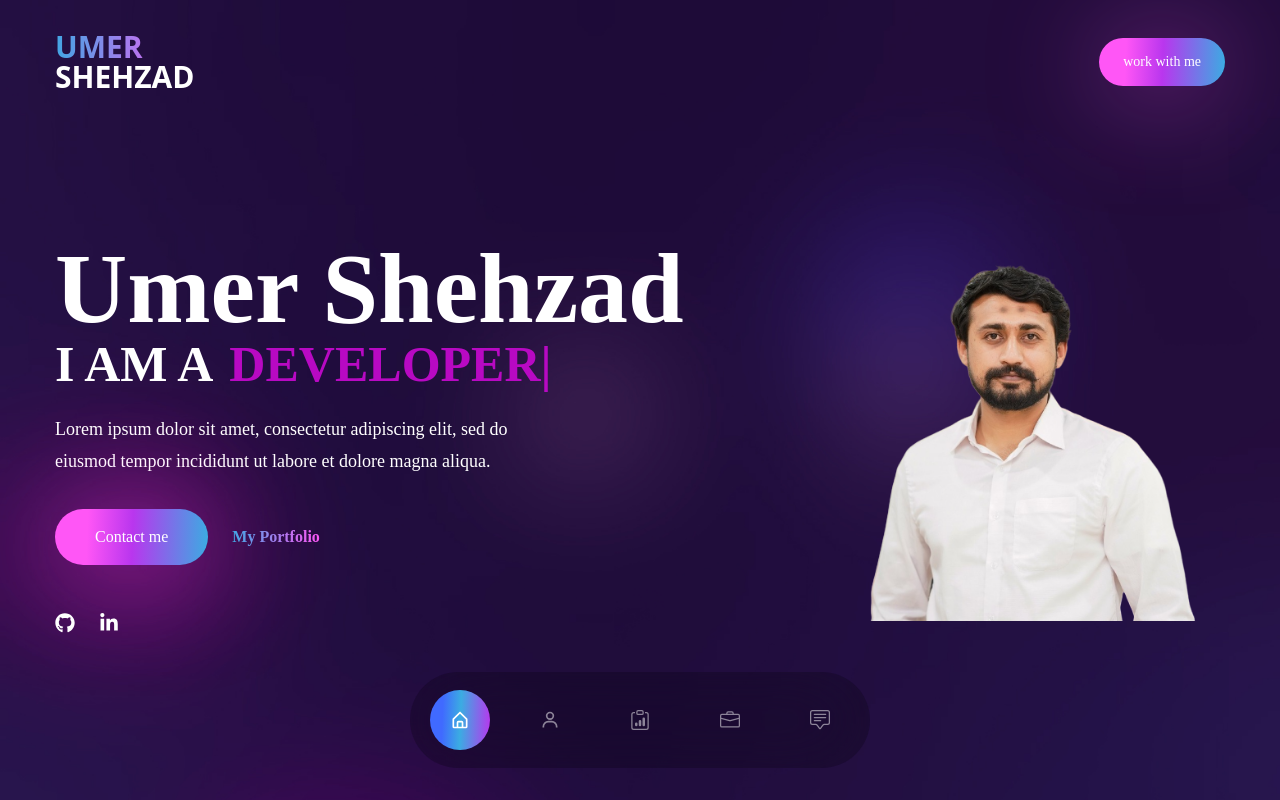
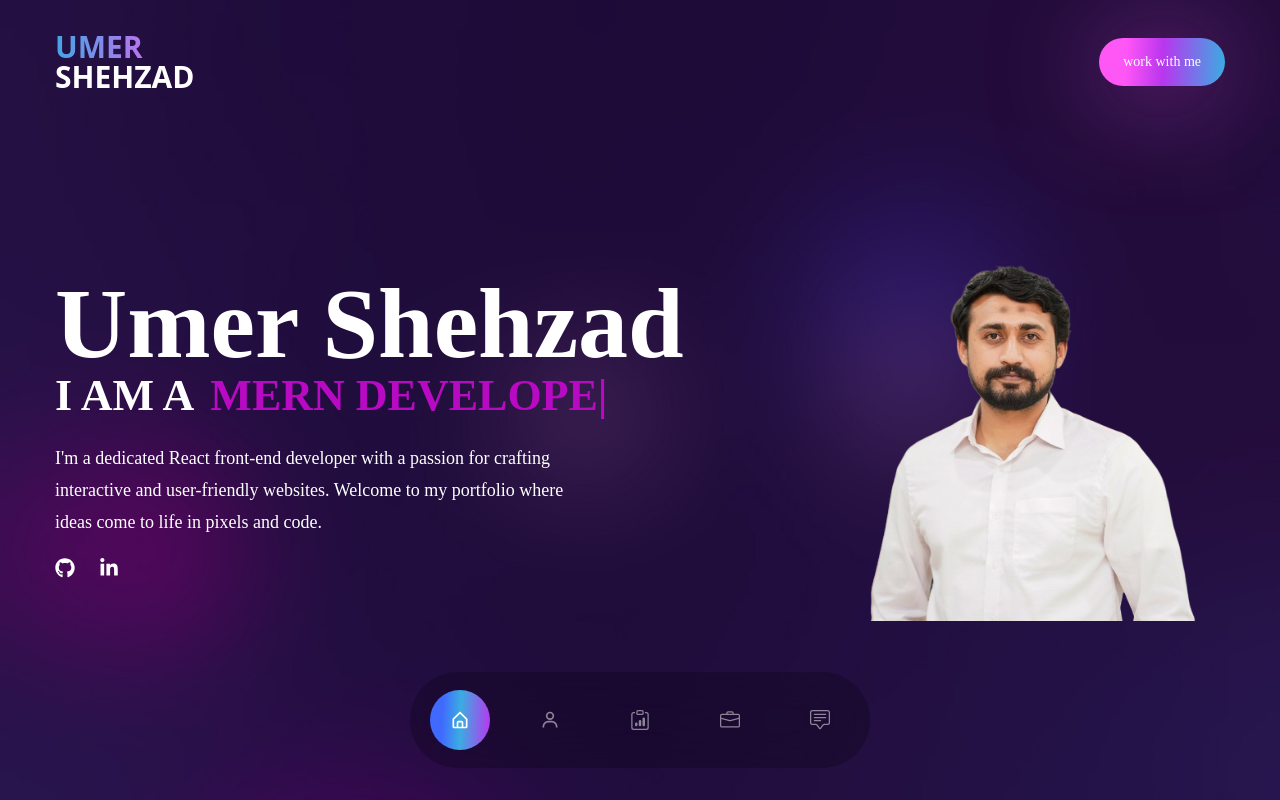
Before and after one commit to umer-shehzad/My-Porfolio-React-TailwindCSS, a React (Vite) app: page / in a window 1280 px wide. Shown: the top 800 px of the page. Built offline with nearby package versions, Linux system fonts and the light colour scheme.

Commit message:
code fix in banner

```diff
--- a/src/components/Banner.jsx
+++ b/src/components/Banner.jsx
@@ -36,12 +36,12 @@ const Banner = () => {
               initial="hidden"
               whileInView={'show'}
               viewport={{ once: false, amount: 0.7 }}
-              className='mb-6 text-[32px] lg:text-[50px] font-secondary font-semibold uppercase leading-[1]'>
+              className='mb-6 text-[32px] lg:text-[44px] font-secondary font-semibold uppercase leading-[1]'>
               <span className='text-white mr-4'>I am a</span>
               <TypeAnimation sequence={[
-                'Developer',
+                'React Developer',
                 2000,
-                'Designer',
+                'MERN Developer',
                 2000,
               ]}
                 speed={50}
@@ -55,11 +55,12 @@ const Banner = () => {
               initial="hidden"
               whileInView={'show'}
               viewport={{ once: false, amount: 0.7 }}
-              className='mb-8 max-w-lg mx-auto lg:mx-0'>
-              Lorem ipsum dolor sit amet, consectetur adipiscing elit, sed do eiusmod tempor incididunt ut labore et dolore
-              magna aliqua.
+              className='mb-5 max-w-lg mx-auto lg:mx-0'>
+               I'm a dedicated React front-end developer with a passion for crafting interactive and user-friendly websites.
+               Welcome to my portfolio where ideas come to life in pixels and code.
             </motion.p>
-            <motion.div
+
+            {/* <motion.div
               variants={fadeIn('up', 0.6)}
               initial="hidden"
               whileInView={'show'}
@@ -67,18 +68,19 @@ const Banner = () => {
               className='flex items-center gap-x-6 max-w-max mx-auto lg:mx-0 mb-12'>
               <button className='btn btn-lg'>Contact me</button>
               <a href='#' className='text-gradient btn-link'>My Portfolio</a>
-            </motion.div>
+            </motion.div> */}
+
             {/* socials */}
             <motion.div
               variants={fadeIn('up', 0.7)}
               initial="hidden"
               whileInView={'show'}
               viewport={{ once: false, amount: 0.7 }}
-              className='flex text-[20px] gap-x-6 max-w-max mx-auto lg:mx-0'>
-              <a href='#'>
+              className='flex text-[20px] gap-x-6 max-w-max mx-auto lg:mx-0 mb-5'>
+              <a href="https://github.com/umer-shehzad/">
                 <FaGithub />
               </a>
-              <a href='#'>
+              <a href="https://www.linkedin.com/in/umer-shehzad/">
                 <FaLinkedinIn />
               </a>
             </motion.div>
```
